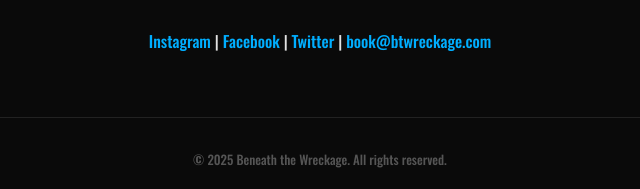
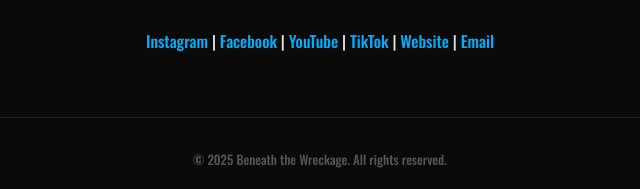
Before and after one commit to jsmith94iv/beneath-the-wreckage, a plain HTML site: page index.html in a window 1280 px wide. Shown: the part 2947-3136 px from the top of the page, 320-960 px from the left. Drawn offline with nearby package versions, Linux system fonts and the light colour scheme.

Commit message:
Update index.html
socials updated

```diff
--- a/index.html
+++ b/index.html
@@ -121,15 +121,19 @@ Our music dives deep—into deception, betrayal, heartbreak, defiance, urgency,
   </div></section>
 
   <!-- ------ CONTACT ------ -->
-  <section id="contact"><div class="wrap">
+<section id="contact">
+  <div class="wrap">
     <h2>Contact & Socials</h2>
     <p style="text-align:center">
-      <a href="https://instagram.com/beneaththewreckage" target="_blank">Instagram</a> |
-      <a href="https://facebook.com/beneaththewreckage" target="_blank">Facebook</a> |
-      <a href="https://twitter.com/btwreckage" target="_blank">Twitter</a> |
-      <a href="mailto:book@btwreckage.com">book@btwreckage.com</a>
+      <a href="https://www.instagram.com/beneaththewreckageband" target="_blank" rel="noopener">Instagram</a> |
+      <a href="https://www.facebook.com/profile.php?id=61581622742223" target="_blank" rel="noopener">Facebook</a> |
+      <a href="https://www.youtube.com/@BTWRECKAGEBAND" target="_blank" rel="noopener">YouTube</a> |
+      <a href="https://www.tiktok.com/@beneaththewreckageband" target="_blank" rel="noopener">TikTok</a> |
+      <a href="https://jsmith94iv.github.io/beneath-the-wreckage" target="_blank" rel="noopener">Website</a> |
+      <a href="mailto:btwreckageband@gmail.com">Email</a>
     </p>
-  </div></section>
+  </div>
+</section>
 
   <!-- ------ FOOTER ------ -->
   <footer>&copy; <span id="yr"></span> Beneath the Wreckage. All rights reserved.</footer>
```
